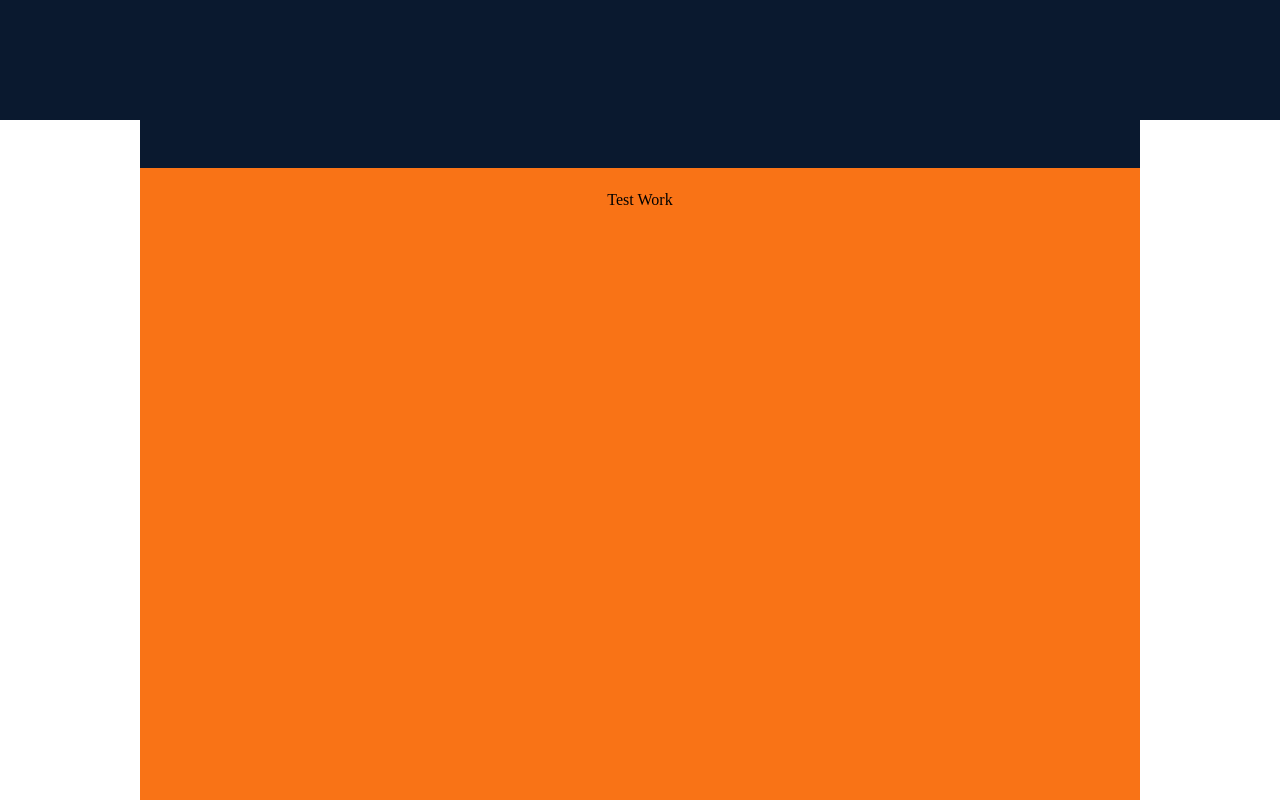
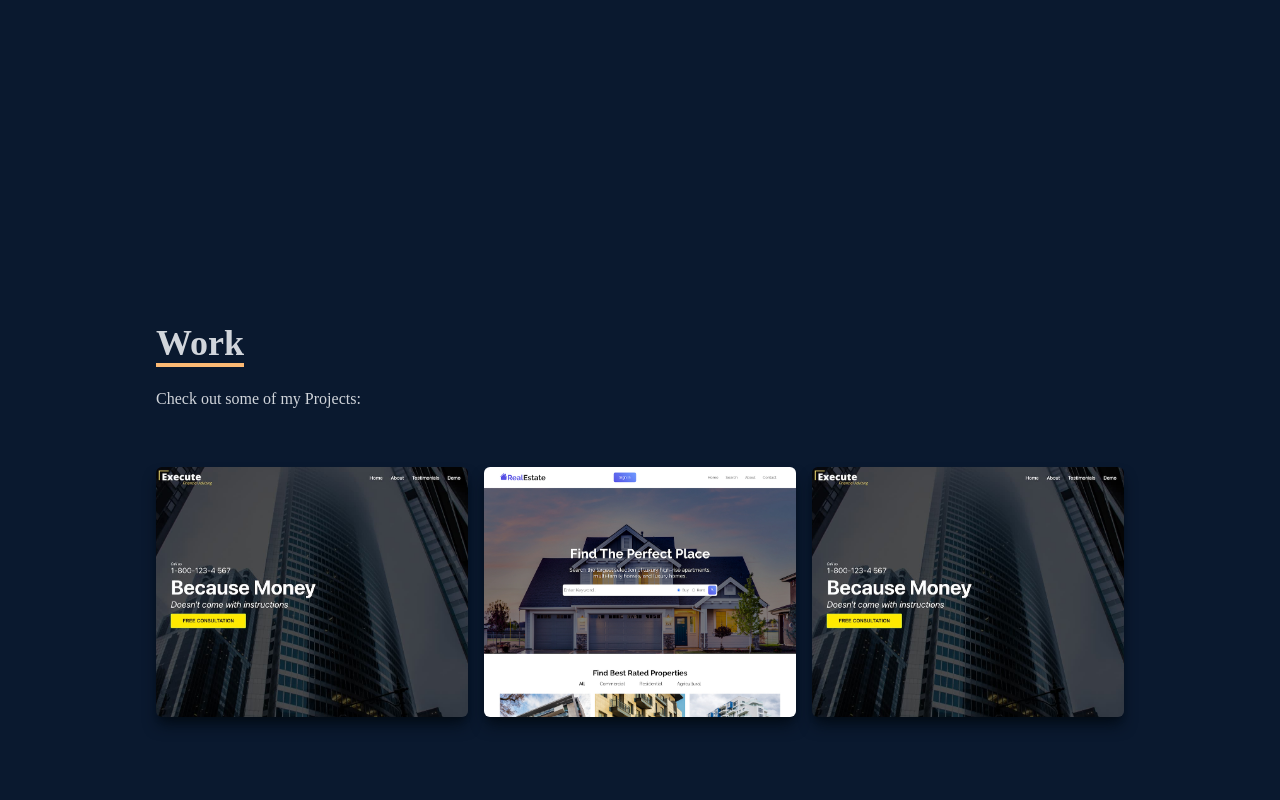
Before and after one commit to prince0010/PN, a React (Create React App) app: page / in a window 1280 px wide. Shown: the part 2280-3080 px from the top of the page. Built offline with nearby package versions, Linux system fonts and the light colour scheme.

Commit message:
Added Images in Work Component

```diff
--- a/src/components/Skills.jsx
+++ b/src/components/Skills.jsx
@@ -57,6 +57,7 @@ const Skills = () => {
                 </div>
             </div>
         </div>
+
     </div>
   )
 }
--- a/src/components/Work.jsx
+++ b/src/components/Work.jsx
@@ -1,16 +1,97 @@
 import React from 'react'
+import RealEstate from '../assets/projects/realestate.jpg'
+import WorkImg from '../assets/projects/workImg.jpeg'
 
 const Work = () => {
   return (
     // Parent Div
-    <div name = 'footer' className='bg-[#0a192f] max-w-[1000px] mx-auto h-full w-full py-12'>
-        {/* Child Div */}
-        <div className='bg-orange-500 h-screen w-full text-center justify-center py-5' >
+    <div name = 'work' className='bg-[#0a192f] md:h-screen w-full text-gray-300'>
+        {/* Child Div Container of Content in the Parent DIV */}
+        <div className='max-w-[1000px] mx-auto p-4 flex flex-col justify-center h-full w-full' >
             {/* Container for P tag */}
-            <div>
-                <p>
-                    Test Work
+            <div className='pb-8'>
+                <p className='text-4xl font-bold inline border-b-4 border-orange-300'>
+                   Work
                 </p>
+                <p className='py-6'>Check out some of my Projects: </p>
+            </div>
+
+
+          {/* This is the Parent Div of all Container Card in this DIV's*/}
+           {/* This is the PARENT CONTAINER OF THE ALL THE CARDS AND IMAGES ADDED IN THIS PART OF WORK.JSX COMPONENT  */}
+           {/* Container */}
+           {/* In this part if the screensize is in 648 px or like mobile phone screen, the grid on it will be divided in 1 (so there will be 1 images in each grids),
+            and in sm: size or 768 pixel I guess the grid will be limited on 2 boxes or grids in each row, and in md: if the grid is in screen size of like laptop monitor size it
+            will display 3 images in grid in each row, !!JUST RESIZE THE SCREENSIZE IN WEBSITE AND LOOK TO THE CARDS IN HOW MANY GRID IN EACH SCREENSIZE AND ADJUST IT IF YOU DONT LIKE THE GRIDS
+            IN EACH SCRENSIZE(mobileversion{which has no command since reactjs is always default in mobile device in making it responsive}, THE SM: {small screensize}, THE MD:{the medium size}, THE LG:?)  */}
+          <div className=' grid sm:grid-cols-2 md:grid-cols-3 gap-4'>
+
+          {/* Container of Card Item */}
+          {/* the content-div is a custom css for the Images that will be add in this card content like background-img: no-repeat, just look the custom css that I add in the index.css */}
+
+          {/* Grid Items (Work Card Images and its Information ) */}
+              <div style={{backgroundImage: `url(${WorkImg})`}}
+              className='shadow-lg shadow-[#030c16] rounded-md group container flex justify-center items-center mx-auto content-div'>
+                {/*Hover effects*/}
+                <div className='opacity-0 group-hover:opacity-100'>
+                  {/* Card */}
+                  {/* tracking-wider is letter spacing in tailwind css */}
+                  <span className='text-xl font-bold text-white tracking-wider'>
+                      REACT JS Application
+                    <div className='pt-8 text-center'>
+              <a href="/">
+                <button className='text-center py-3 px-4 m-2 rounded-lg bg-white text-gray-700 font-bold text-lg'> Demo </button>
+              </a>
+              <a href="/">
+                <button className='text-center py-3 px-4 m-2 rounded-lg bg-white text-gray-700 font-bold text-lg'> Code</button>
+              </a>
+                    </div>
+                  </span>
+                </div>
+              </div>
+
+      {/* 2nd Grid Item (Work Card Images and its information)  */}
+              <div style={{backgroundImage: `url(${RealEstate})`}}
+              className='shadow-lg shadow-[#030c16] rounded-md group container flex justify-center items-center mx-auto content-div'>
+                {/*Hover effects*/}
+                <div className='opacity-0 group-hover:opacity-100'>
+                  {/* Card */}
+                  {/* tracking-wider is letter spacing in tailwind css */}
+                  <span className='text-xl font-bold text-white tracking-wider'>
+                      Real Estate Web Application
+                    <div className='pt-8 text-center'>
+              <a href="/">
+                <button className='text-center py-3 px-4 m-2 rounded-lg bg-white text-gray-700 font-bold text-lg'> Demo </button>
+              </a>
+              <a href="/">
+                <button className='text-center py-3 px-4 m-2 rounded-lg bg-white text-gray-700 font-bold text-lg'> Code</button>
+              </a>
+                    </div>
+                  </span>
+                </div>
+              </div>
+
+              {/* 3rd Grid Item  (Work Card Images and its information)  */}
+              <div style={{backgroundImage: `url(${WorkImg})`}}
+              className='shadow-lg shadow-[#030c16] rounded-md group container flex justify-center items-center mx-auto content-div'>
+                {/*Hover effects*/}
+                <div className='opacity-0 group-hover:opacity-100'>
+                  {/* Card */}
+                  {/* tracking-wider is letter spacing in tailwind css */}
+                  <span className='text-xl font-bold text-white tracking-wider'>
+                      Real Estate Web Application
+                    <div className='pt-8 text-center'>
+              <a href="/">
+                <button className='text-center py-3 px-4 m-2 rounded-lg bg-white text-gray-700 font-bold text-lg'> Demo </button>
+              </a>
+              <a href="/">
+                <button className='text-center py-3 px-4 m-2 rounded-lg bg-white text-gray-700 font-bold text-lg'> Code</button>
+              </a>
+                    </div>
+                  </span>
+                </div>
+              </div>
+        {/* End of 3rd Item Grid (Work Card Images and its information) */}
             </div>
         </div>
     </div>
--- a/src/index.css
+++ b/src/index.css
@@ -18,3 +18,18 @@
     }
 
 }
+
+.content-div {
+    background-repeat: no-repeat;
+    background-size: cover;
+    background-position: center;
+    height: 250px;
+}
+
+.content-div:hover {
+    background-image: linear-gradient(
+        to right,
+        rgba(112, 157, 255, 0.8),
+        hsla(242, 74%, 61%, 0.8)
+    )!important;
+}
```
